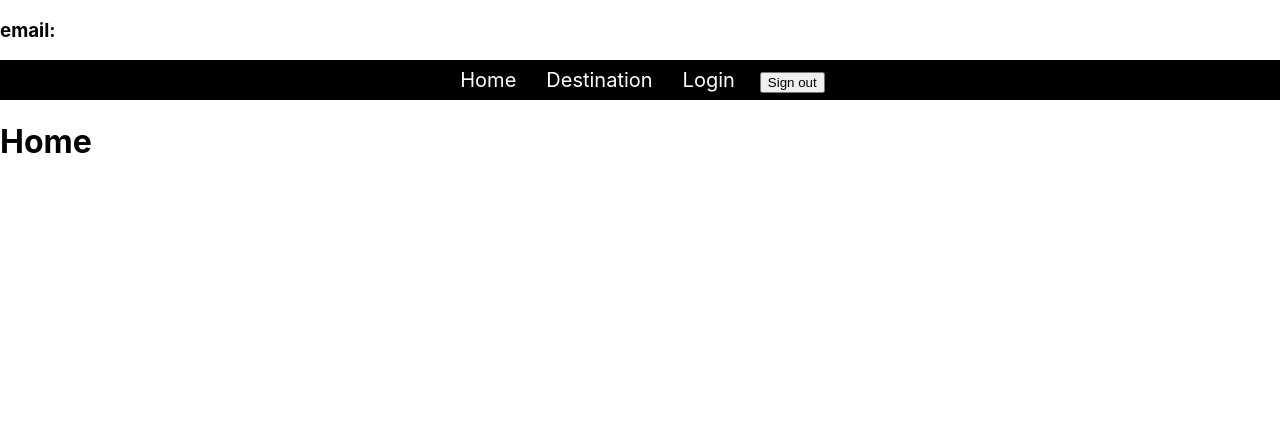
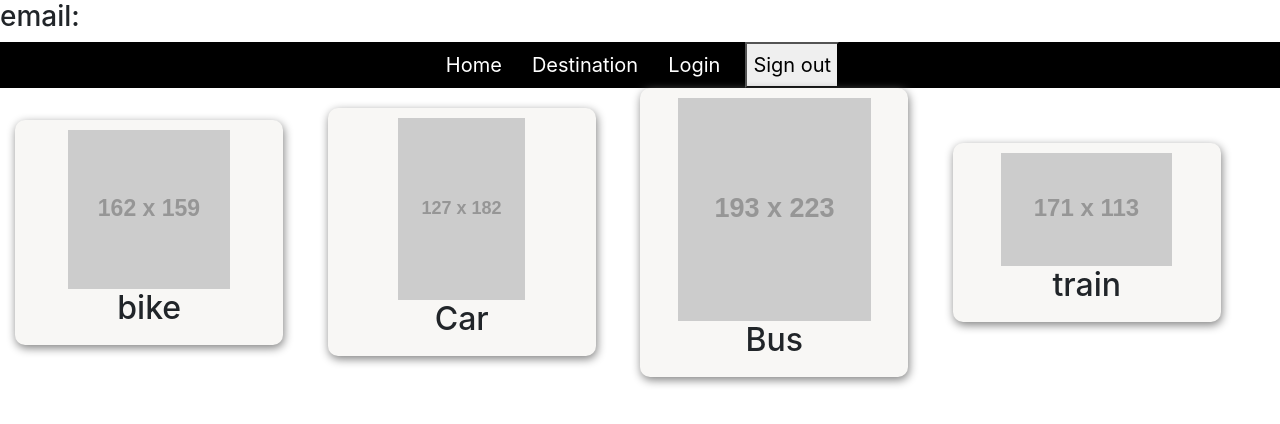
Before and after one commit to mozibrishu/MoRRi-Transport, a React (Create React App) app: page / in a window 1280 px wide. Shown: the top 424 px of the page. Built offline with nearby package versions, Linux system fonts and the light colour scheme.

Commit message:
Transport Basic Data Displayed

```diff
--- a/public/index.html
+++ b/public/index.html
@@ -1,14 +1,12 @@
 <!DOCTYPE html>
 <html lang="en">
+
 <head>
   <meta charset="utf-8" />
   <link rel="icon" href="%PUBLIC_URL%/favicon.ico" />
   <meta name="viewport" content="width=device-width, initial-scale=1" />
   <meta name="theme-color" content="#000000" />
-    <meta
-      name="description"
-      content="Web site created using create-react-app"
-    />
+  <meta name="description" content="Web site created using create-react-app" />
   <link rel="apple-touch-icon" href="%PUBLIC_URL%/logo192.png" />
   <!--
       manifest.json provides metadata used when your web app is installed on a
@@ -24,8 +22,11 @@
       work correctly both with client-side routing and a non-root public URL.
       Learn how to configure a non-root public URL by running `npm run build`.
     -->
-    <title>React App</title>
+  <link rel="stylesheet" href="https://cdn.jsdelivr.net/npm/bootstrap@4.6.0/dist/css/bootstrap.min.css"
+    integrity="sha384-B0vP5xmATw1+K9KRQjQERJvTumQW0nPEzvF6L/Z6nronJ3oUOFUFpCjEUQouq2+l" crossorigin="anonymous" />
+  <title>MoRRi Transport</title>
 </head>
+
 <body>
   <noscript>You need to enable JavaScript to run this app.</noscript>
   <div id="root"></div>
@@ -40,4 +41,5 @@
       To create a production bundle, use `npm run build` or `yarn build`.
     -->
 </body>
+
 </html>
--- a/src/components/Home/Home.js
+++ b/src/components/Home/Home.js
@@ -1,9 +1,17 @@
-import React from 'react';
+import React, { useEffect, useState } from 'react';
+import transportData from '../../data/data.json'
+import Transport from '../Transport/Transport';
 
 const Home = () => {
+
+    const [transports, setTransports] = useState([]);
+
+    useEffect(() => setTransports(transportData), [])
     return (
-        <div>
-            <h1>Home</h1>
+        <div className="d-flex container-fluid row align-items-center">
+            {
+                transports.map(transport => <Transport transport={transport}></Transport>)
+            }
         </div>
     );
 };
--- /dev/null
+++ b/src/components/Transport/Transport.css
@@ -0,0 +1,11 @@
+.transport-card-container{
+    margin: 0px;
+}
+
+.transport-card{
+    width: 95%;
+    padding: 10px;
+    border-radius: 10px;
+    background-color: #F8F7F5;
+    box-shadow:1px 3px 10px gray;
+}
--- /dev/null
+++ b/src/components/Transport/Transport.js
@@ -0,0 +1,17 @@
+import React from 'react';
+import './Transport.css'
+
+const Transport = (props) => {
+    const {transportType,imageURL} = props.transport;
+    return (
+        <div className=" col-12 col-md-6 col-lg-3 text-center transport-card-container">
+            <div className="transport-card">
+                <img src={imageURL} alt="" srcset=""/>
+                <h2>{transportType}</h2>
+            </div>
+
+        </div>
+    );
+};
+
+export default Transport;
```
Lines whose indentation alone changed are shown as unchanged.
